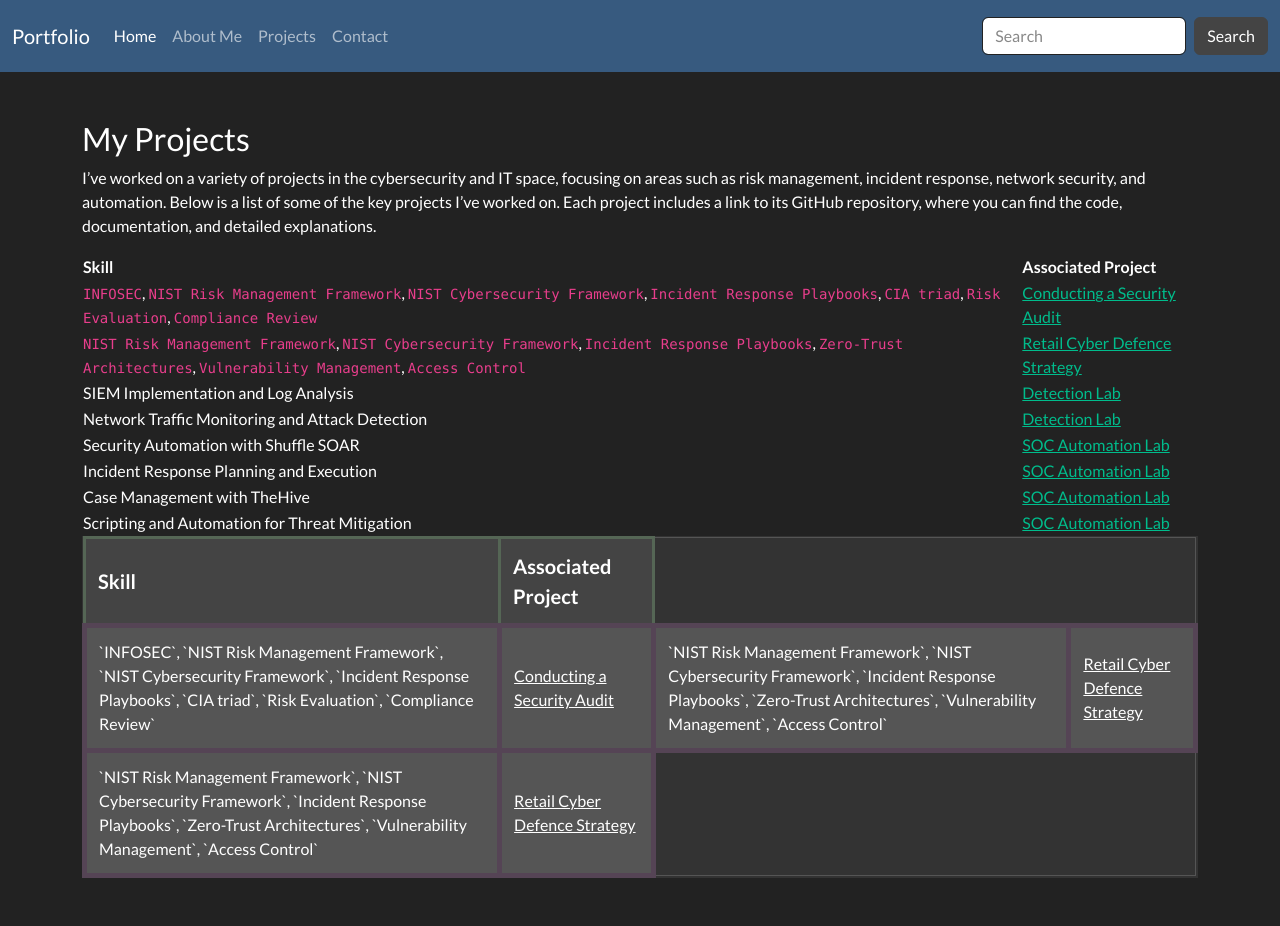
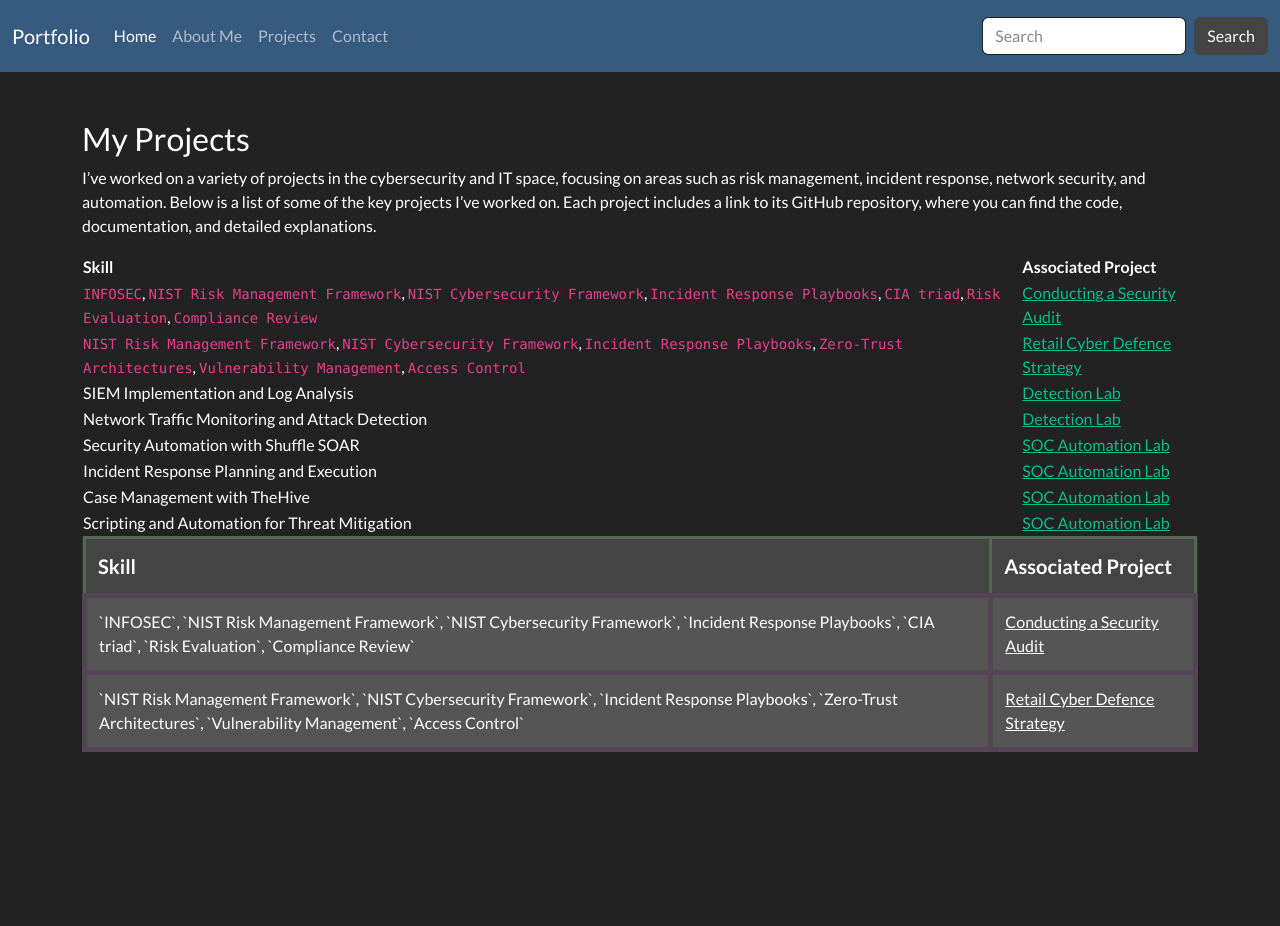
Before and after one commit to JKopal101/jkopal101.github.io, a Jekyll site: the page built from projects.md, in a window 1280 px wide. Built offline with Jekyll 4.4.1, drawn with Linux system fonts in a browser that asks for light colours; after the commit the page ends 900 px from its top, so only the background shows below that.

Commit message:
Update projects.md

```diff
--- a/projects.md
+++ b/projects.md
@@ -30,7 +30,6 @@ I’ve worked on a variety of projects in the cybersecurity and IT space, focusi
 
 
 
-
 <table style="width:100%; background-color:#333; color:#fff; border-collapse:collapse; border:1px solid #555;">
   <thead>
     <tr style="background-color:#444;">
@@ -40,14 +39,27 @@ I’ve worked on a variety of projects in the cybersecurity and IT space, focusi
   </thead>
   <tbody>
     <tr style="background-color:#555;">
-      <td style="padding:12px; border:5px solid #545;">`INFOSEC`, `NIST Risk Management Framework`, `NIST Cybersecurity Framework`, `Incident Response Playbooks`, `CIA triad`, `Risk Evaluation`, `Compliance Review`</td>
-      <td style="padding:12px; border:5px solid #545;"><a href="https://github.com/JKopal101/Conducting-a-Security-Audit" style="color:white;">Conducting a Security Audit</a></td>
-            <td style="padding:12px; border:5px solid #545;">`NIST Risk Management Framework`, `NIST Cybersecurity Framework`, `Incident Response Playbooks`, `Zero-Trust Architectures`, `Vulnerability Management`, `Access Control`</td>
-      <td style="padding:12px; border:5px solid #545;"><a href="https://github.com/JKopal101/Conducting-a-Security-Audit" style="color:white;">Retail Cyber Defence Strategy</a></td>
+      <td style="padding:12px; border:5px solid #545;">
+        `INFOSEC`, `NIST Risk Management Framework`, `NIST Cybersecurity Framework`,
+        `Incident Response Playbooks`, `CIA triad`, `Risk Evaluation`, `Compliance Review`
+      </td>
+      <td style="padding:12px; border:5px solid #545;">
+        <a href="https://github.com/JKopal101/Conducting-a-Security-Audit" style="color:white;">
+          Conducting a Security Audit
+        </a>
+      </td>
     </tr>
     <tr style="background-color:#555;">
-      <td style="padding:12px; border:5px solid #545;">`NIST Risk Management Framework`, `NIST Cybersecurity Framework`, `Incident Response Playbooks`, `Zero-Trust Architectures`, `Vulnerability Management`, `Access Control`</td>
-      <td style="padding:12px; border:5px solid #545;"><a href="https://github.com/JKopal101/Conducting-a-Security-Audit" style="color:white;">Retail Cyber Defence Strategy</a></td>
+      <td style="padding:12px; border:5px solid #545;">
+        `NIST Risk Management Framework`, `NIST Cybersecurity Framework`,
+        `Incident Response Playbooks`, `Zero-Trust Architectures`,
+        `Vulnerability Management`, `Access Control`
+      </td>
+      <td style="padding:12px; border:5px solid #545;">
+        <a href="https://github.com/JKopal101/Retail-Cyber-Defence-Strategy" style="color:white;">
+          Retail Cyber Defence Strategy
+        </a>
+      </td>
     </tr>
   </tbody>
 </table>
```
